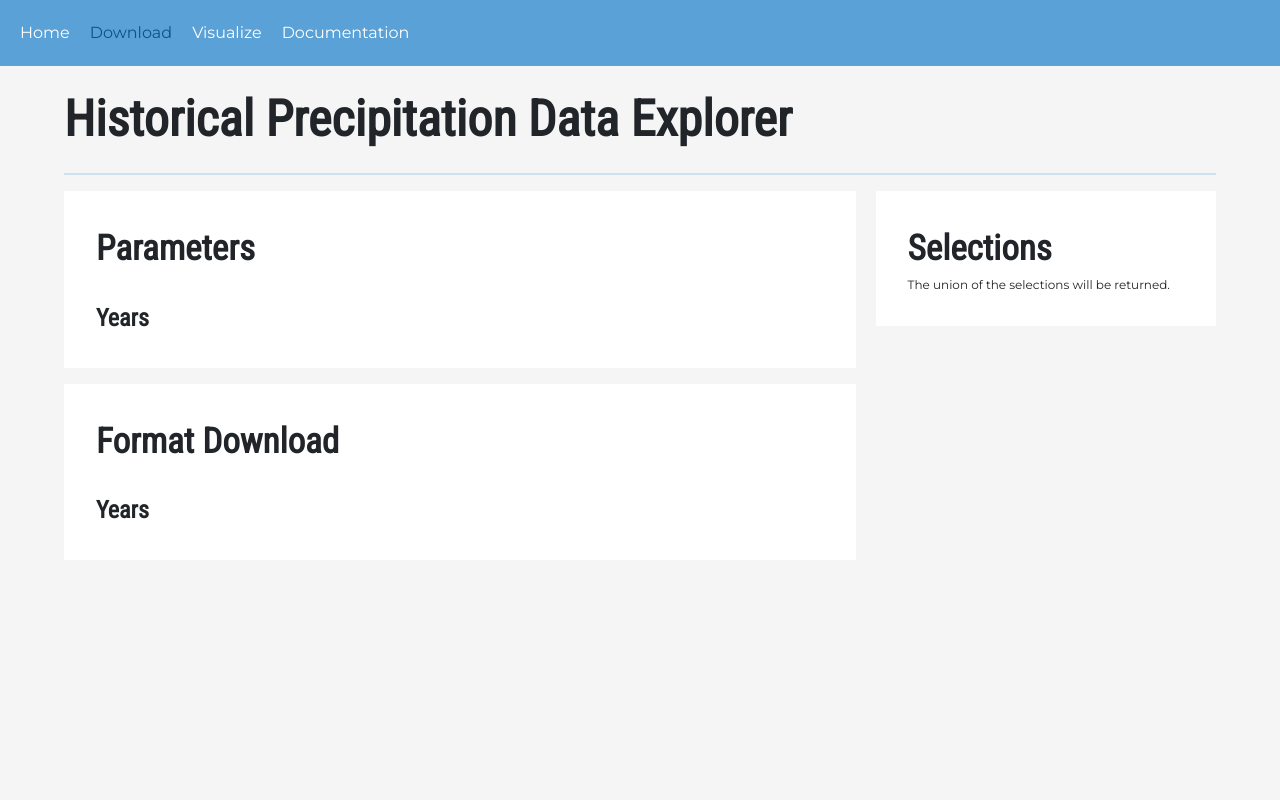
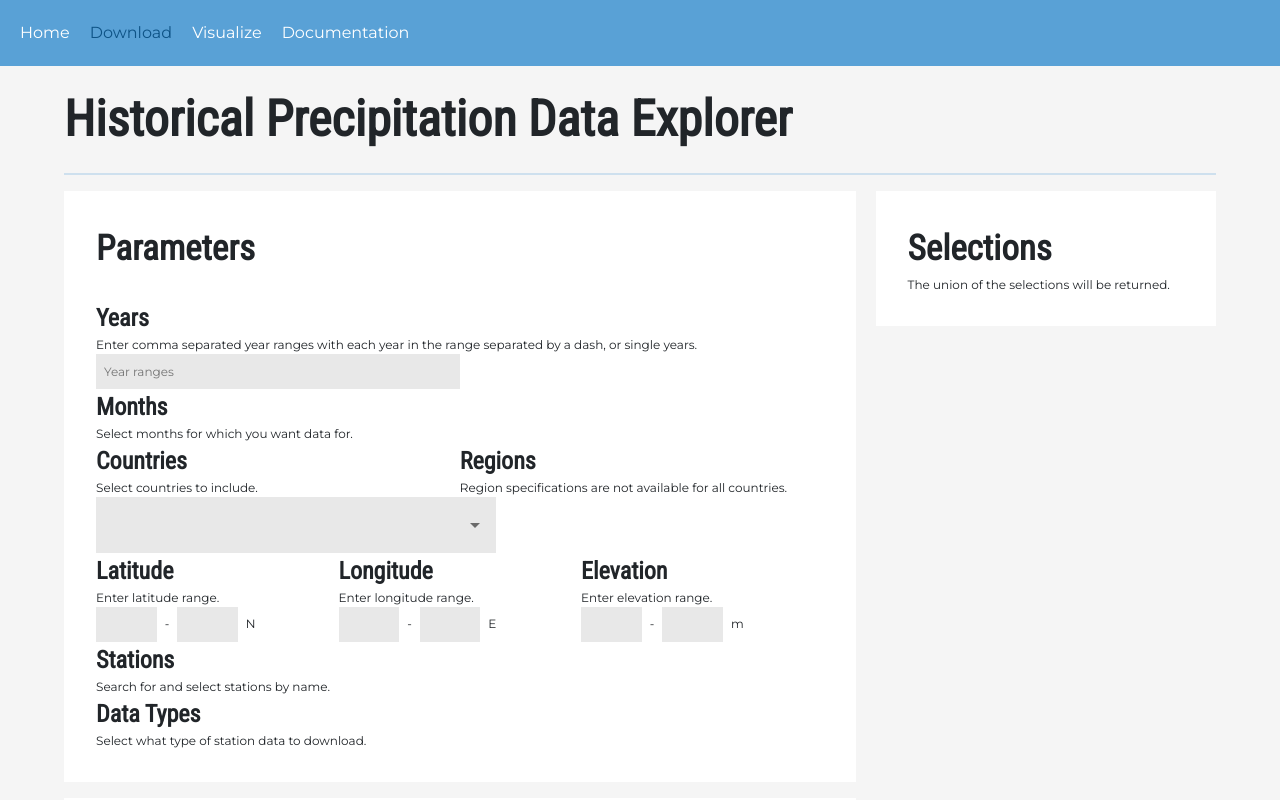
Before and after one commit to coconutcastle/historical-climate-data, a React (Vite) app in the folder frontend/: page /download in a window 1280 px wide. Shown: the top 800 px of the page. Built offline with nearby package versions, Linux system fonts and the light colour scheme.

Commit message:
progress on download form, autocomplete styling

```diff
--- a/frontend/src/App.scss
+++ b/frontend/src/App.scss
@@ -29,7 +29,7 @@ $theme-colors: map-merge($theme-colors, $custom-colors);
 
 .data-content {
   width: 100%;
-  height: 100vh;
+  height: 100%;
   background-color: #F5F5F5;
   padding-top: 2rem;    //for some reason shorthand isn't working
   padding-right: 4rem;
@@ -161,3 +161,24 @@ button:hover {
   padding: 2rem;
   margin-left: 20px;
 }
+
+
+//==================== FORMS ======================//
+
+.text-field {
+  height: 35px;
+  padding: 8px;
+  // margin-top: 15px;
+  border: none;
+  background-color: #E8E8E8;
+}
+
+.text-field:focus {
+  outline: none;
+}
+
+.text-field-indicator {
+  font-family: "Roboto Condensed";
+  font-size: 20px;
+  font-weight: 200;
+}
--- a/frontend/src/App.tsx
+++ b/frontend/src/App.tsx
@@ -27,6 +27,34 @@ const MuiTheme = createTheme({
   },
   typography: {
     "fontFamily": "Montserrat"
+  },
+  components: {
+    MuiAutocomplete: {
+      styleOverrides: {
+        root: {
+          "&.Mui-focused .MuiInputLabel-outlined": {
+            color: "#59A1D6"
+          },
+          "&.MuiAutocomplete-root": {
+            backgroundColor: '#E8E8E8'
+          }
+        },
+        inputRoot: {
+          "& .MuiOutlinedInput-notchedOutline": {
+            border: 'none',
+            borderRadius: '0px'
+          },
+          "&:hover .MuiOutlinedInput-notchedOutline": {
+            border: 'none',
+            borderRadius: '0px'
+          },
+          "&.Mui-focused .MuiOutlinedInput-notchedOutline": {
+            border: 'none',
+            borderRadius: '0px'
+          }
+        }
+      }
+    }
   }
 });
 
--- /dev/null
+++ b/frontend/src/components/Picker.tsx
@@ -0,0 +1,58 @@
+import Autocomplete from "@mui/material/Autocomplete";
+import TextField from '@mui/material/TextField'
+import { makeStyles } from "@mui/material";
+
+// const useStyles = makeStyles((theme: any) => ({
+//   root: {
+//     "& .MuiInputLabel-outlined:not(.MuiInputLabel-shrink)": {
+//       // Default transform is "translate(14px, 20px) scale(1)""
+//       // This lines up the label with the initial cursor position in the input
+//       // after changing its padding-left.
+//       transform: "translate(34px, 20px) scale(1);"
+//     },
+//     "&.Mui-focused .MuiInputLabel-outlined": {
+//       color: "purple"
+//     }
+//   },
+//   inputRoot: {
+//     color: "purple",
+//     // This matches the specificity of the default styles at https://github.com/mui-org/material-ui/blob/v4.11.3/packages/material-ui-lab/src/Autocomplete/Autocomplete.js#L90
+//     '&[class*="MuiOutlinedInput-root"] .MuiAutocomplete-input:first-child': {
+//       // Default left padding is 6px
+//       paddingLeft: 26
+//     },
+//     "& .MuiOutlinedInput-notchedOutline": {
+//       borderColor: "green"
+//     },
+//     "&:hover .MuiOutlinedInput-notchedOutline": {
+//       borderColor: "red"
+//     },
+//     "&.Mui-focused .MuiOutlinedInput-notchedOutline": {
+//       borderColor: "purple"
+//     }
+//   }
+// }));
+
+export const Picker = () => {
+  // const classes = useStyles();
+  return (
+    <Autocomplete
+      id="combo-box-demo"
+      options={['Canada', 'USA']}
+      // classes={useStyles}
+      // options={top100Films}
+      // getOptionLabel={(option) => option.title}
+      style={{ width: 400 }}
+      renderInput={(params) => {
+        return (
+          <TextField
+            {...params}
+            variant="outlined"
+            fullWidth
+          />
+        );
+      }}
+    />
+  )
+
+}
--- a/frontend/src/routes/download/DownloadPage.tsx
+++ b/frontend/src/routes/download/DownloadPage.tsx
@@ -1,8 +1,23 @@
 import { ParamsSection } from "./ParamsSection"
 import { SelectionSection } from "./SelectionSection";
 import { FormatSection } from "./FormatSection";
+import { useState } from "react";
+import { ParamsFields } from "../../common/download.interface";
 
 export default function DownloadPage() {
+
+  const [params, setParams] = useState<ParamsFields>({
+    years: [],
+    months: [],
+    countries: [],
+    regions: [],
+    latitude: [],
+    longitude: [],
+    elevation: [],
+    station: [],
+    dataTypes: []
+  });
+
   return (
     <div className="data-content">
       <div className='title'>
@@ -11,10 +26,12 @@ export default function DownloadPage() {
       <hr style={{ width: "100%" }} />
       <div className="d-flex flex-row align-items-start">
         <div className='params-format-wrapper'>
-          <ParamsSection />
+          <ParamsSection
+          params={params}
+          onParamsChanged={(newParams: ParamsFields) => setParams(newParams)}
+          />
           <FormatSection />
         </div>
-
         <SelectionSection />
       </div>
     </div>
--- a/frontend/src/routes/download/ParamsSection.tsx
+++ b/frontend/src/routes/download/ParamsSection.tsx
@@ -1,27 +1,194 @@
 import { Field, Form, Formik, ErrorMessage } from 'formik';
-import { Months, Range, DataTypes } from '../../common/download.interface';
+import { Months, Range, DataTypes, ParamsFields } from '../../common/download.interface';
+import Autocomplete from '@mui/material/Autocomplete';
+import TextField from '@mui/material/TextField';
+import { Picker } from '../../components/Picker';
 
-interface ParamsFields {
-  years: Range[];
-  months: Months[];
-  countries: string[];
-  regions: string[];
-  latitude: Range[];
-  longitude: Range[];
-  elevation: Range[];
-  station: string[];
-  dataTypes: DataTypes[];
+interface ParamsSectionProps {
+  params: ParamsFields;
+  onParamsChanged: (params: ParamsFields) => void;
 }
 
-export const ParamsSection = () => {
+const parseRange = (textRange: string): Range[] => {
+  // const rangePattern = /(\d{0,4})(-)(\d{0,4})/g;
+  ///(\d{0})(?!=\d{4})(?!<=\d{0})(\d{4})(-)(\d{0})(?!=\d{4})(?!<=\d{0})(\d{4})/g
+  const rangePattern=/(\d{4})-(\d{4})/g
+  console.log(rangePattern.exec('1945-1958'));
+  const ranges = (textRange.replace(/\s/g, '')).split(',');  //remove whitespace and then split by comma
+  return ranges.map((range: string) => {
+    if (!range.includes('-')) {
+      return ({
+        single: parseInt(range),
+        start: null,
+        end: null
+      })
+    } else {
+      const matches = rangePattern.exec(range)
+      return({
+        single: 0,
+        start: range[0] == '-' ? null : 0,
+        end: null
+      })
+    }
+  })
+}
+
+export const ParamsSection = ({ params, onParamsChanged }: ParamsSectionProps) => {
+
+  const validateFields = (values: ParamsFields) => {
+    const errors: Record<string, string> = {};
+
+    if (values.dataTypes.length == 0) {
+      errors['dataTypes'] = "Please select what data you'd like to download";
+    };
+
+    //check to see if all year range strings are valid 4-digit numbers
+
+    if (Object.keys(errors).length > 0) {
+      return errors;
+    } else {
+      onParamsChanged(values);    //if no errors in the fields, set the new parameters
+    }
+  }
+
+
   return (
     <div className="params-section">
       <div className="heading-1 mb-4">
         Parameters
       </div>
-      <div className="heading-2">
-        Years
-      </div>
-    </div>
+      <Formik
+        initialValues={{ ...params }}
+        validate={validateFields}
+        onSubmit={() => {
+          console.log('submitted')
+        }}
+      >
+        {({ errors, values, setFieldValue, setErrors }) => (
+          <Form>
+            <>
+              {/* YEARS PARAMS */}
+              <div className="heading-2">
+                Years
+              </div>
+              <div>
+                Enter comma separated year ranges with each year in the range separated by a dash, or single years.
+              </div>
+              <Field name='years' type='text' placeholder="Year ranges" className="text-field" style={{ width: '50%' }} />
+
+              {/* MONTHS PARAMS */}
+              <div className='heading-2'>
+                Months
+              </div>
+              <div>
+                Select months for which you want data for.
+              </div>
+
+              {/* LOCATION PARAMS */}
+              <div className='d-flex flex-row'>
+                <div className='col-6'>
+                  <div className='heading-2'>
+                    Countries
+                  </div>
+                  <div>
+                    Select countries to include.
+                  </div>
+                  {/* <Autocomplete
+                    disablePortal
+                    id="combo-box-courses"
+                    onChange={(event: any, newValue: string | null) => {
+                      console.log(newValue)
+                      // const yearCheck = (values.years).replace(/\s/g, '');
+                    }}
+                    inputValue={'Canada'}
+                    onInputChange={(event, newInputValue) => {
+                      console.log(newInputValue)
+                    }}
+                    options={['Canada', 'USA']}
+                    sx={{ width: 300, borderColor: "#8f78a2", marginTop: '30px', }}
+                    renderInput={(params) =>
+                      <TextField {...params} label="Course" />}
+                  /> */}
+                  <Picker />
+
+                </div>
+                <div className='col-6'>
+                  <div className='heading-2'>
+                    Regions
+                  </div>
+                  <div>
+                    Region specifications are not available for all countries.
+                  </div>
+
+                </div>
+              </div>
+
+              {/* COORDINATES PARAMS */}
+              <div className='d-flex flex-row'>
+                <div className='col-4'>
+                  <div className='heading-2'>
+                    Latitude
+                  </div>
+                  <div>
+                    Enter latitude range.
+                  </div>
+                  <div className='d-flex flex-row align-items-center'>
+                    <input type='text' className="text-field w-25" />
+                    <div className='pe-2 ps-2'>-</div>
+                    <input type='text' className="text-field w-25" />
+                    <div className='text-field-emphasis ps-2'>N</div>
+                  </div>
+                </div>
+                <div className='col-4'>
+                  <div className='heading-2'>
+                    Longitude
+                  </div>
+                  <div>
+                    Enter longitude range.
+                  </div>
+                  <div className='d-flex flex-row align-items-center'>
+                    <input type='text' className="text-field w-25" />
+                    <div className='pe-2 ps-2'>-</div>
+                    <input type='text' className="text-field w-25" />
+                    <div className='text-field-emphasis ps-2'>E</div>
+                  </div>
+                </div>
+                <div className='col-4'>
+                  <div className='heading-2'>
+                    Elevation
+                  </div>
+                  <div>
+                    Enter elevation range.
+                  </div>
+                  <div className='d-flex flex-row align-items-center'>
+                    <input type='text' className="text-field w-25" />
+                    <div className='pe-2 ps-2'>-</div>
+                    <input type='text' className="text-field w-25" />
+                    <div className='text-field-emphasis ps-2'>m</div>
+                  </div>
+                </div>
+              </div>
+
+              {/* STATIONS PARAMS */}
+              <div className='heading-2'>
+                Stations
+              </div>
+              <div>
+                Search for and select stations by name.
+              </div>
+
+              {/* DATA TYPE PARAMS */}
+              <div className='heading-2'>
+                Data Types
+              </div>
+              <div>
+                Select what type of station data to download.
+              </div>
+            </>
+          </Form>
+        )}
+      </Formik>
+
+    </div >
   )
 }
```
Also changed, not shown: frontend/src/common/download.interface.ts (+13 -0 lines).
